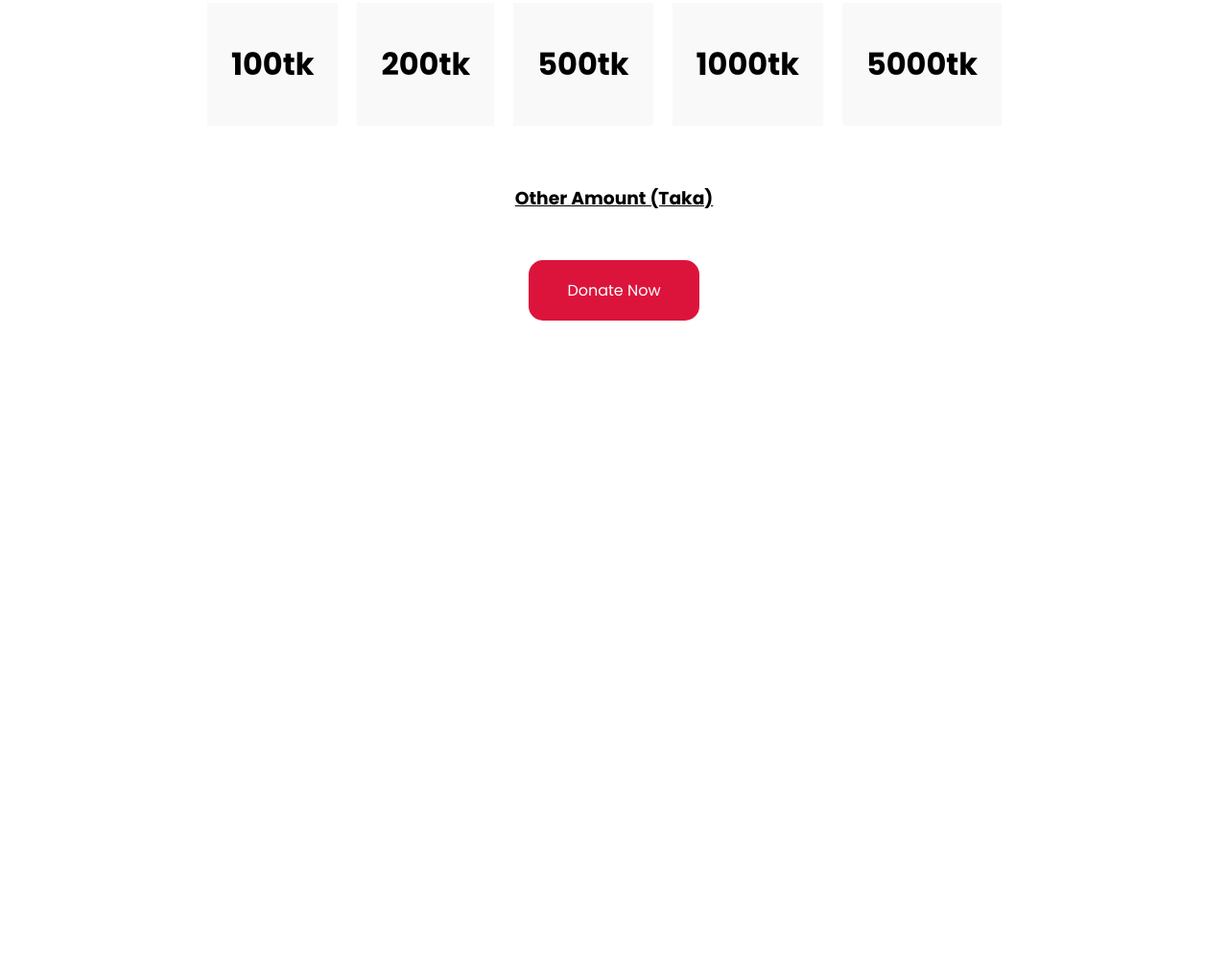
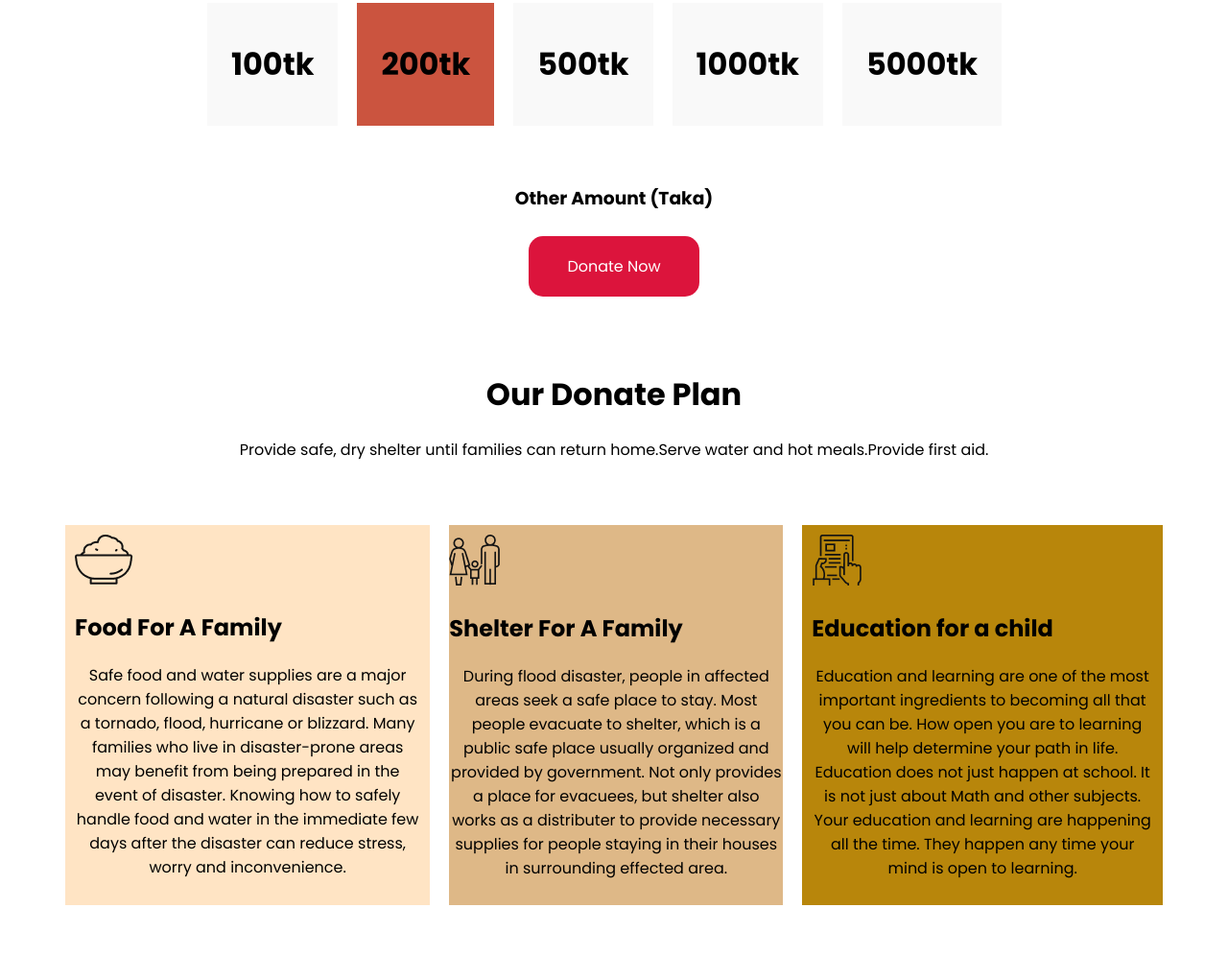
Before and after one commit to didar07/Assignment-1-portfolio, a plain HTML site: page index.html in a window 1280 px wide. Shown: the part 1004-2000 px from the top of the page at 96% size. Before the commit the page ends 1338 px from the top, so only its background shows below. Drawn offline with Linux system fonts and the light colour scheme.

Commit message:
food shelter added

```diff
--- a/index.html
+++ b/index.html
@@ -34,9 +34,47 @@
     <div class="amount-button">
         <h3 class="other-amount">Other Amount (Taka)</h3>
         <br>
-        <br>
+
         <a class="link-button-2" href="http://">Donate Now</a>
     </div>
+    <br>
+    <br>
+    <br>
+    <h1>Our Donate Plan</h1>
+    <p>Provide safe, dry shelter until families can return home.Serve water and hot meals.Provide first aid.</p>
+    <section>
+        <div class="food-family">
+            <img src="images/food.png" alt="">
+            <h2>Food For A Family</h2>
+            <p>Safe food and water supplies are a major concern following a natural disaster such as a tornado, flood,
+                hurricane or blizzard. Many families who live in disaster-prone areas may benefit from being prepared in
+                the
+                event of disaster. Knowing how to safely handle food and water in the immediate few days after the
+                disaster
+                can reduce stress, worry and inconvenience.</p>
+        </div>
+        <div class="shelter-family">
+            <img src="images/shelter.png" alt="">
+            <h2>Shelter For A Family</h2>
+            <p>During flood disaster, people in affected areas seek a safe place to stay. Most people evacuate to
+                shelter,
+                which is a public safe place usually organized and provided by government. Not only provides a place for
+                evacuees, but shelter also works as a distributer to provide necessary supplies for people staying in
+                their
+                houses in surrounding effected area.</p>
+        </div>
+        <div class="child-education">
+            <img src="images/Frame-1.png" alt="">
+            <h2>Education for a child</h2>
+            <p>Education and learning are one of the most important ingredients to becoming all that you can be. How
+                open
+                you are to learning will help determine your path in life.
+
+                Education does not just happen at school. It is not just about Math and other subjects. Your education
+                and
+                learning are happening all the time. They happen any time your mind is open to learning.</p>
+        </div>
+    </section>
 </body>
 
 </html>
--- a/style.css
+++ b/style.css
@@ -10,7 +10,7 @@ body {
     height: 800px;
     background-repeat: no-repeat;
     background-size: 100%;
-    margin-top: 0px;
+
 
 }
 
@@ -32,10 +32,10 @@ p {
 }
 
 .amount-of-tk {
-
     display: flex;
     justify-content: center;
     margin-bottom: 40px;
+
 }
 
 .tk-box {
@@ -46,12 +46,7 @@ p {
 }
 
 .tk-200 {
-
-    border-color: tomato;
-}
-
-.other-amount {
-    text-decoration: underline;
+    background-color: rgb(203, 84, 63);
 }
 
 .amount-button {
@@ -66,3 +61,35 @@ p {
     border-radius: 15px;
 
 }
+
+.food-family {
+    text-align: justify;
+    padding: 10px 10px;
+    margin-right: 10px;
+    align-content: center;
+    background-color: bisque;
+}
+
+.shelter-family {
+    text-align: justify;
+    margin-left: 10px;
+    margin-right: 10px;
+    align-content: center;
+    background-color: burlywood;
+}
+
+.child-education {
+    text-align: justify;
+    padding: 10px 10px;
+    margin-left: 10px;
+    align-content: center;
+    background-color: darkgoldenrod;
+}
+
+section {
+    display: flex;
+    flex-direction: row;
+    justify-content: center;
+    padding: 50px 60px;
+
+}
```
Also changed, not shown: images/Frame-1.png (added), images/food.png (added), images/icon4.svg (added), images/shelter.png (added).
